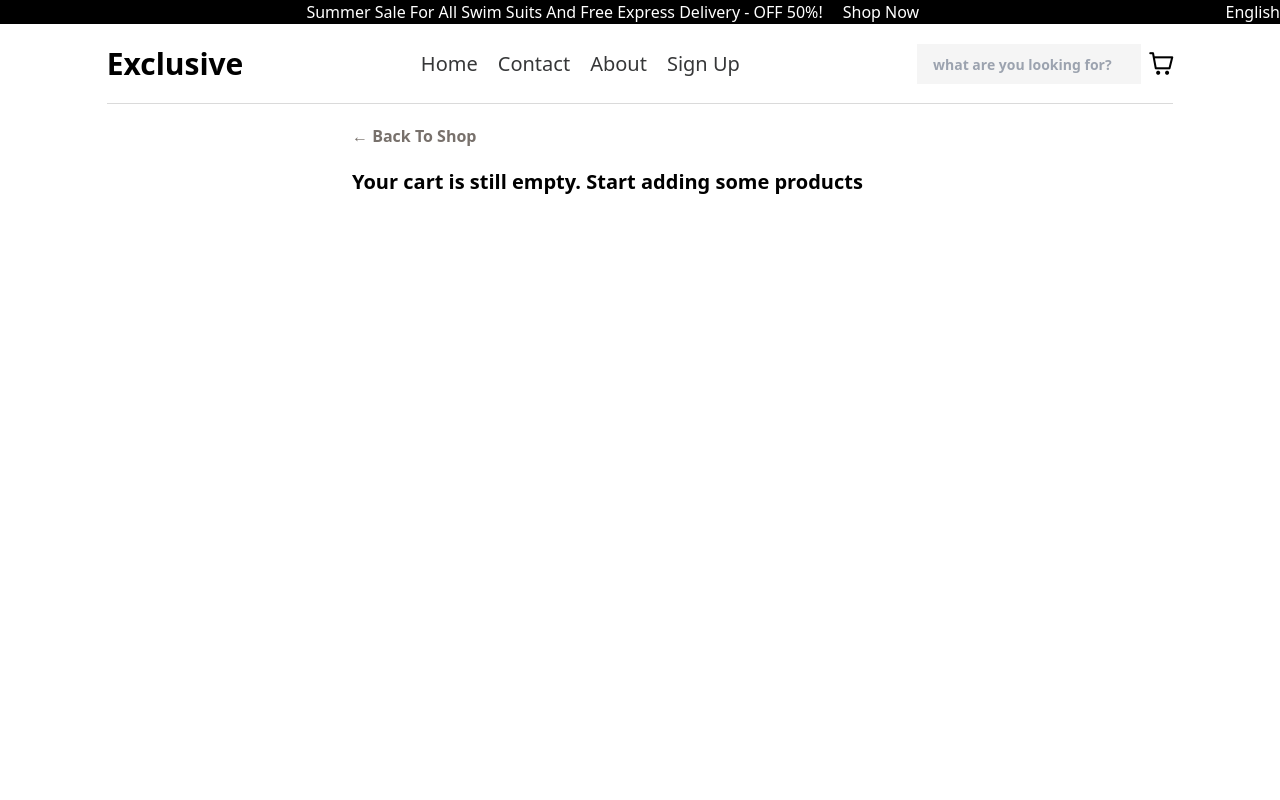
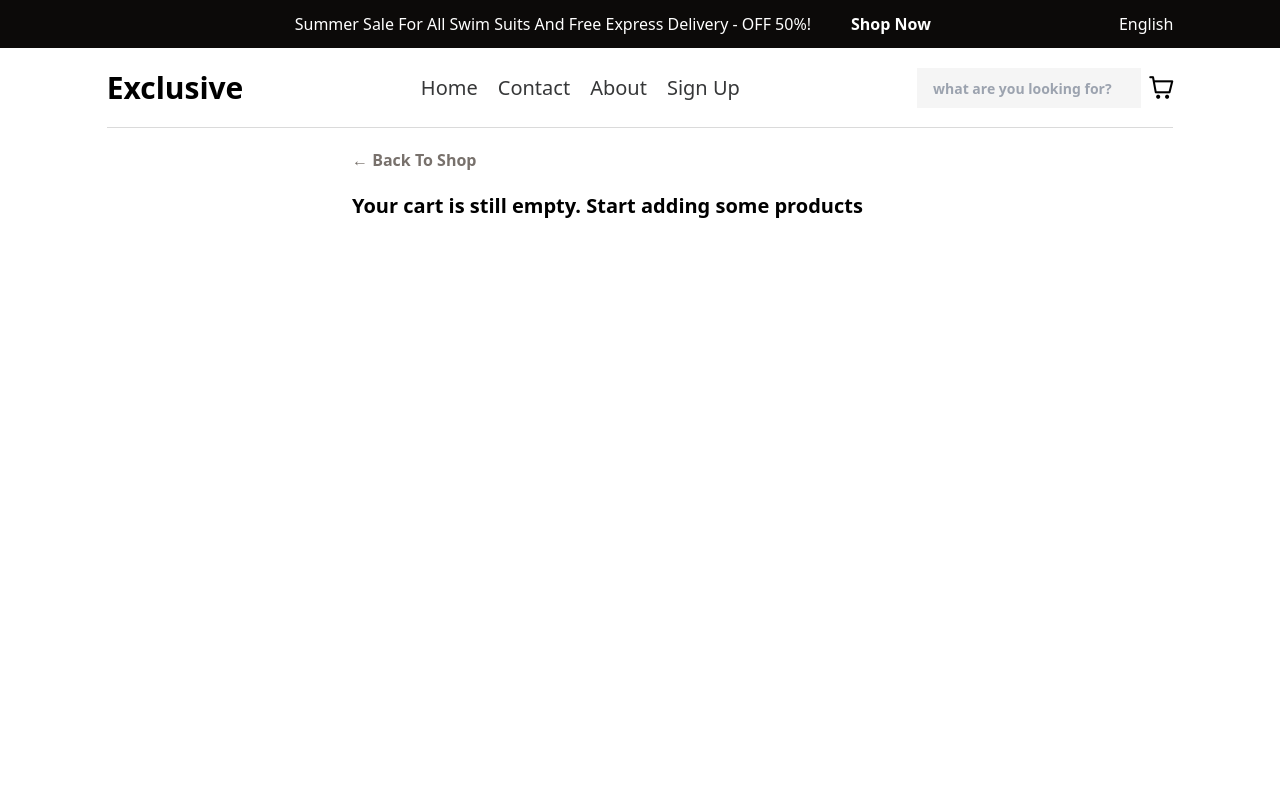
Before and after one commit to Tomo233/E-commerce, a React (Vite) app: page /cart in a window 1280 px wide. Shown: the top 800 px of the page. Built offline with nearby package versions, Linux system fonts and the light colour scheme.

Commit message:
top header and header some style things reDesigned

```diff
--- a/src/components/Header.jsx
+++ b/src/components/Header.jsx
@@ -1,6 +1,5 @@
 import { Link, NavLink } from "react-router-dom";
 import Line from "./Line";
-// import like from "../assets/like.png";
 
 function Header() {
   return (
@@ -32,9 +31,6 @@ function Header() {
           placeholder="what are you looking for?"
           className="w-56 h-10  bg-[#F5F5F5] font-semibold text-sm	text-center outline-none	"
         />
-        {/* <Link to="/cart">
-          <i className="pi pi-shopping-cart text-2xl"></i>
-        </Link> */}
         <Link to="/cart">
           <i className="pi pi-shopping-cart text-2xl"></i>
         </Link>
--- a/src/components/TopHeader.jsx
+++ b/src/components/TopHeader.jsx
@@ -1,14 +1,23 @@
+import { Link } from "react-router-dom";
+
 function TopFooter() {
   return (
-    <div className="flex justify-around bg-black ">
-      <div className=" mx-auto flex justify-between gap-5 text-white">
-        <p>
-          Summer Sale For All Swim Suits And Free Express Delivery - OFF 50%!
-        </p>
-        <a href="#">Shop Now</a>
-      </div>
-      <div>
-        <p className="text-white">English</p>
+    <div className="bg-stone-950 py-3">
+      <div className="mx-auto w-5/6 text-white flex">
+        <div className="w-3/4 mx-auto flex justify-center">
+          <div className="flex gap-10">
+            <p>
+              Summer Sale For All Swim Suits And Free Express Delivery - OFF
+              50%!
+            </p>
+            <Link to="/products" className="font-semibold">
+              Shop Now
+            </Link>
+          </div>
+        </div>
+        <div>
+          <p className="text-white">English</p>
+        </div>
       </div>
     </div>
   );
```
